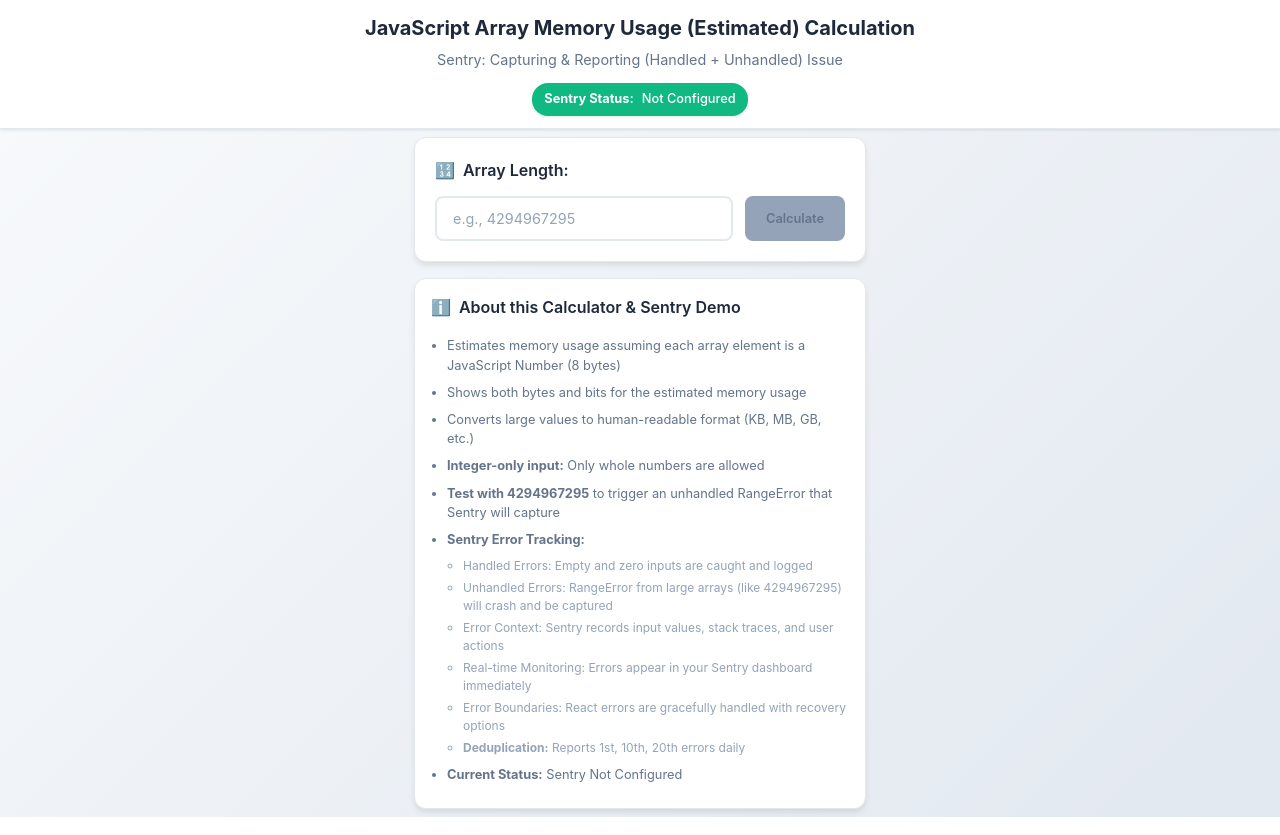
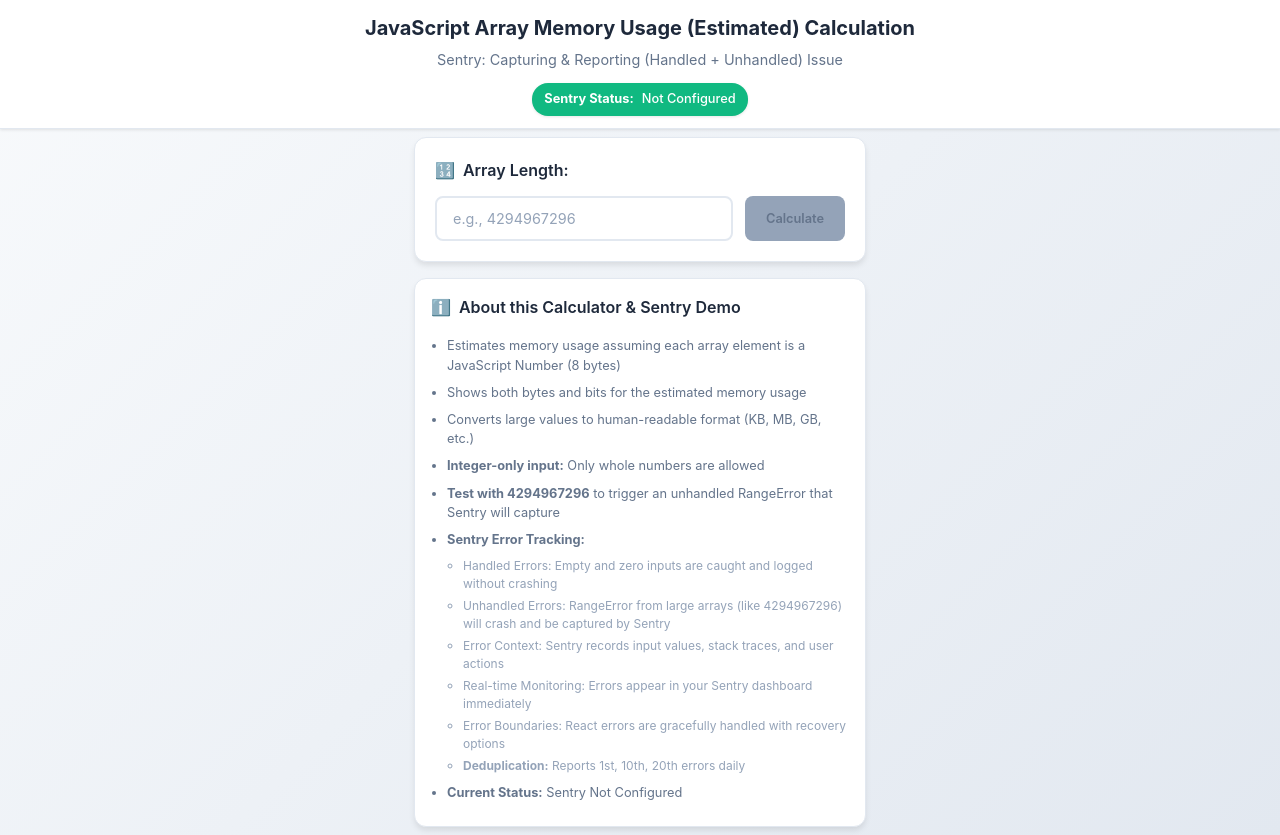
Before and after one commit to ashishkumar256/tmp, a React (Vite) app in the folder ui/: page / in a window 1280 px wide. Built offline with nearby package versions, Linux system fonts and the light colour scheme.

Commit message:
range error

```diff
--- a/ui/src/App.jsx
+++ b/ui/src/App.jsx
@@ -71,10 +71,8 @@ function MemoryCalculator() {
 
     const lenNum = Number(length);
 
-    // Remove the safety check to allow unhandled RangeError
-    // Just attempt to create the array - this will throw RangeError for very large values
-    try {
-      // This will throw RangeError if lenNum is too large (like 4294967295)
+    // ⚠️ This will throw UNHANDLED RangeError for very large values (like 4294967296)
+    // No try-catch here - let it bubble up as unhandled
     const arr = new Array(lenNum);
 
     // If we get here, allocation succeeded
@@ -99,22 +97,8 @@ function MemoryCalculator() {
         }
       });
     }
-    } catch (err) {
-      console.error('Array creation error:', err);
 
-      // This is where we get UNHANDLED RangeError
-      // Don't catch it - let it bubble up so Sentry can capture it as unhandled
-      // But we need to show it to the user first
-      setError(`Error: ${err.message}`);
-
-      // Re-throw the error to make it unhandled for Sentry
-      // Using setTimeout to avoid breaking React's render cycle
-      setTimeout(() => {
-        throw err;
-      }, 0);
-    } finally {
     setIsCalculating(false);
-    }
   }, [lengthInput, bytesForArrayLength, humanReadable]);
 
   const handleKeyUp = useCallback((event) => {
@@ -145,7 +129,7 @@ function MemoryCalculator() {
           <div className="input-group">
             <input
               type="text"
-              placeholder="e.g., 4294967295"
+              placeholder="e.g., 4294967296"
               value={lengthInput}
               onChange={handleInputChange}
               onKeyUp={handleKeyUp}
@@ -193,11 +177,11 @@ function MemoryCalculator() {
             <li>Shows both bytes and bits for the estimated memory usage</li>
             <li>Converts large values to human-readable format (KB, MB, GB, etc.)</li>
             <li><strong>Integer-only input:</strong> Only whole numbers are allowed</li>
-            <li><strong>Test with 4294967295</strong> to trigger an unhandled RangeError that Sentry will capture</li>
+            <li><strong>Test with 4294967296</strong> to trigger an unhandled RangeError that Sentry will capture</li>
             <li><strong>Sentry Error Tracking:</strong>
               <ul>
-                <li>Handled Errors: Empty and zero inputs are caught and logged</li>
-                <li>Unhandled Errors: RangeError from large arrays (like 4294967295) will crash and be captured</li>
+                <li>Handled Errors: Empty and zero inputs are caught and logged without crashing</li>
+                <li>Unhandled Errors: RangeError from large arrays (like 4294967296) will crash and be captured by Sentry</li>
                 <li>Error Context: Sentry records input values, stack traces, and user actions</li>
                 <li>Real-time Monitoring: Errors appear in your Sentry dashboard immediately</li>
                 <li>Error Boundaries: React errors are gracefully handled with recovery options</li>
```
Lines whose indentation alone changed are shown as unchanged.
